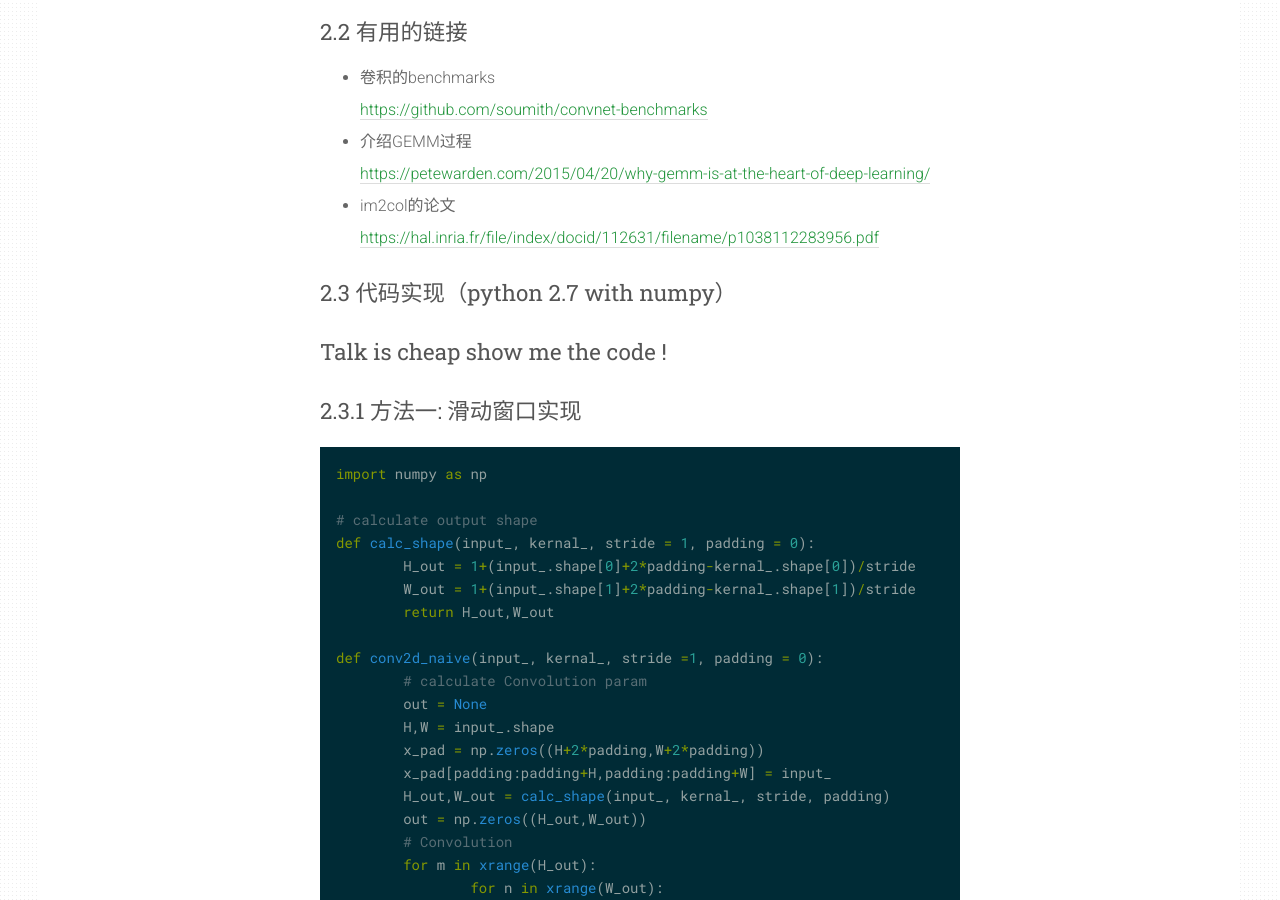
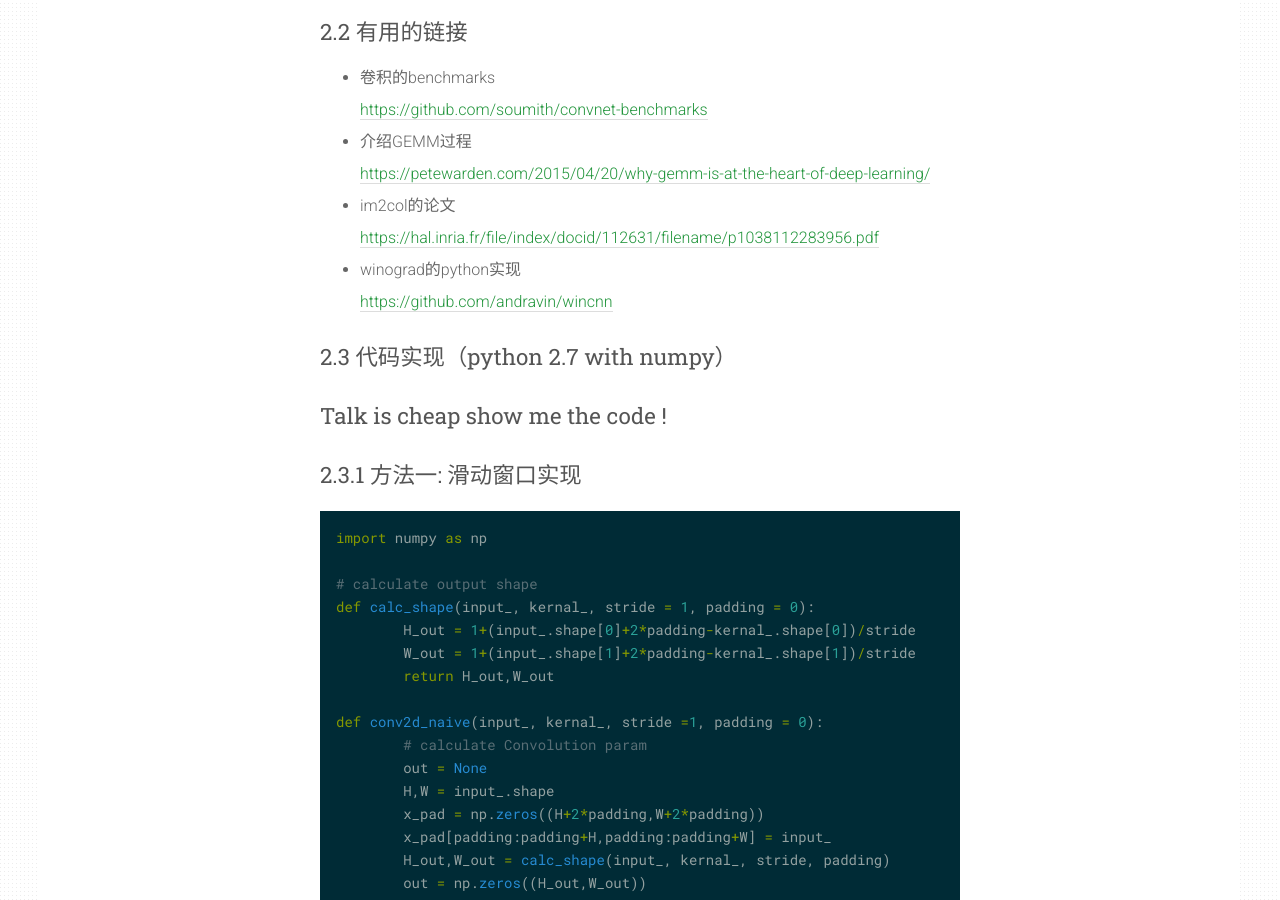
Before and after one commit to vincentweikey/vincentweikey.github.io, a Jekyll site: the page built from _posts/2018-10-05-understanding-convolution.md, in a window 1280 px wide and 900 px high, scrolled down 2329 px. Built offline with Jekyll 4.4.1, drawn with Linux system fonts in a browser that asks for light colours.

Commit message:
add first post

```diff
--- a/_posts/2018-10-05-understanding-convolution.md
+++ b/_posts/2018-10-05-understanding-convolution.md
@@ -94,6 +94,10 @@ tags: [Theory,CNN]
 
 	<https://hal.inria.fr/file/index/docid/112631/filename/p1038112283956.pdf>
 
+* winograd的python实现
+
+	<https://github.com/andravin/wincnn>
+
 ---
 
 ### 2.3 代码实现（python 2.7 with numpy）
```
